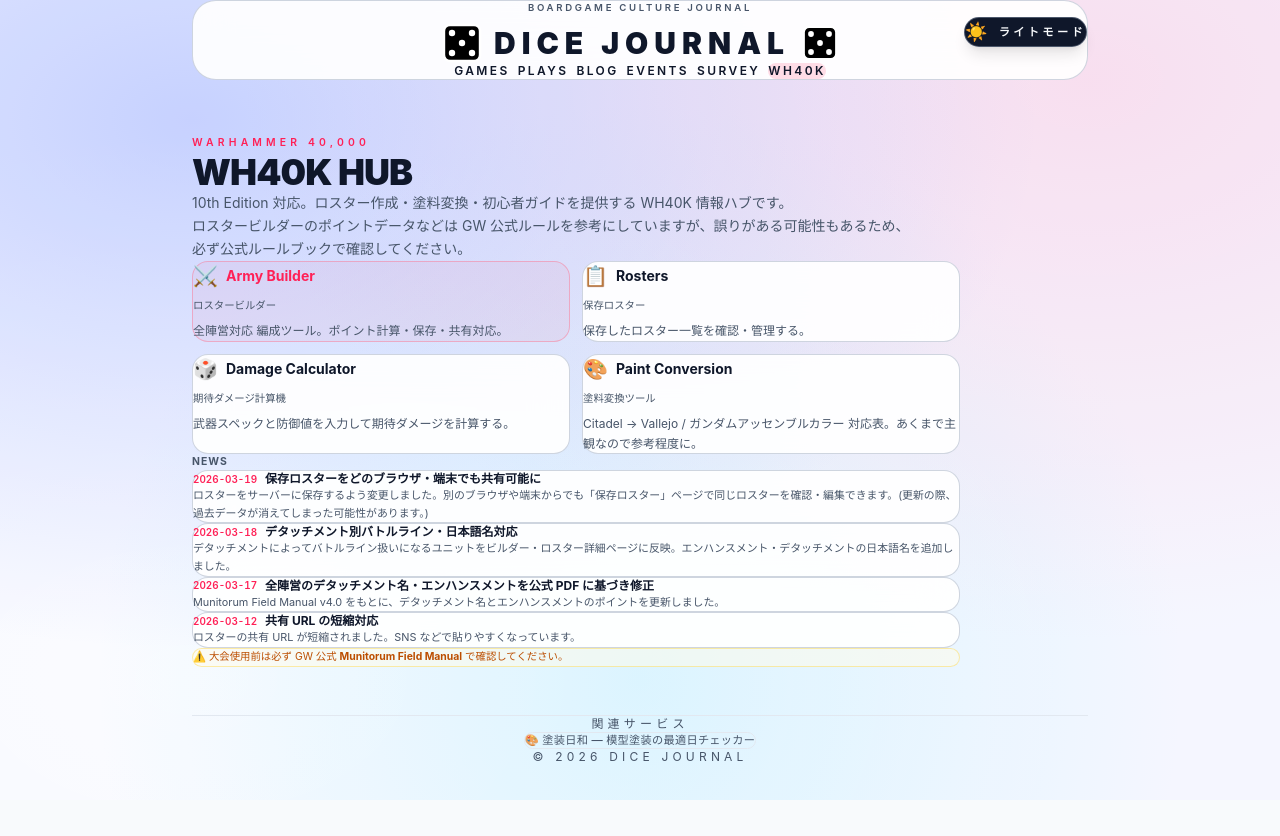
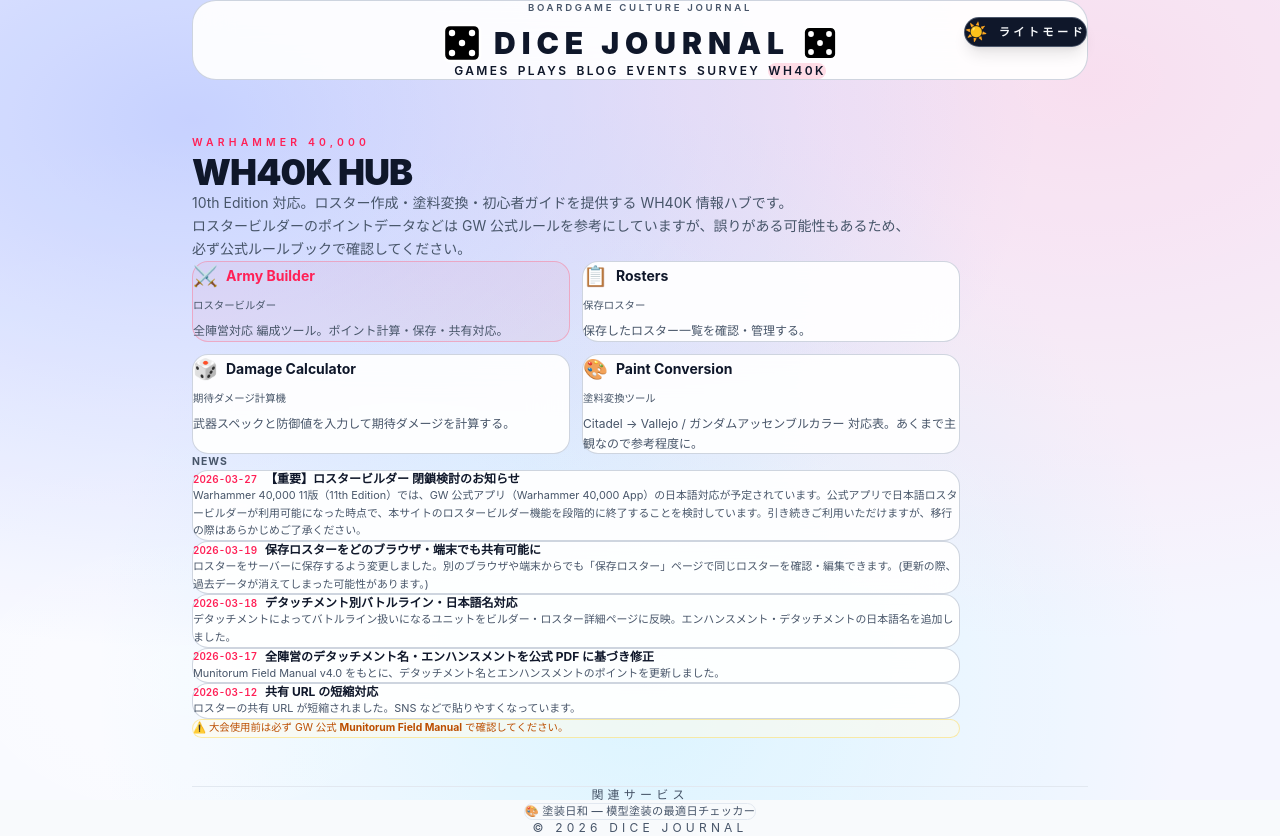
Before and after one commit to k713shino/my-boardgame-site, a Next.js app: page /wh40k in a window 1280 px wide. Before the commit the page ends 800 px from the top, so only its background shows below. Built offline with nearby package versions, Linux system fonts and the light colour scheme; no server answers.

Commit message:
Newsの更新

```diff
--- a/src/app/wh40k/page.tsx
+++ b/src/app/wh40k/page.tsx
@@ -8,6 +8,11 @@ export const metadata: Metadata = {
 };
 
 const NEWS = [
+  {
+    date: "2026-03-27",
+    title: "【重要】ロスタービルダー 閉鎖検討のお知らせ",
+    body: "Warhammer 40,000 11版（11th Edition）では、GW 公式アプリ（Warhammer 40,000 App）の日本語対応が予定されています。公式アプリで日本語ロスタービルダーが利用可能になった時点で、本サイトのロスタービルダー機能を段階的に終了することを検討しています。引き続きご利用いただけますが、移行の際はあらかじめご了承ください。",
+  },
   {
     date: "2026-03-19",
     title: "保存ロスターをどのブラウザ・端末でも共有可能に",
```
Also changed, not shown: 1 other file (tests, documents, lock files or other folders).
